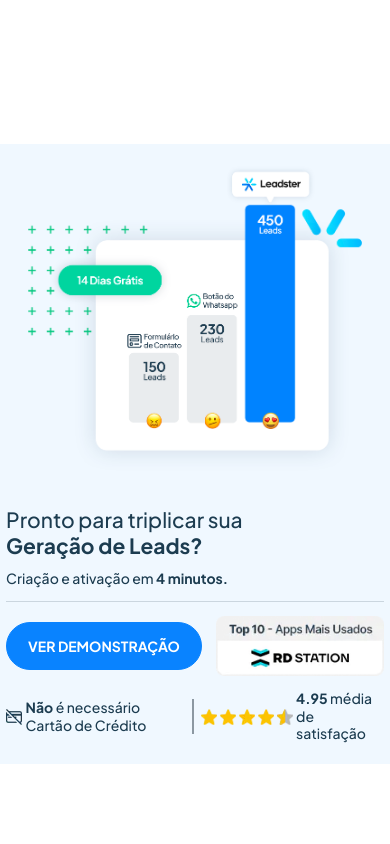
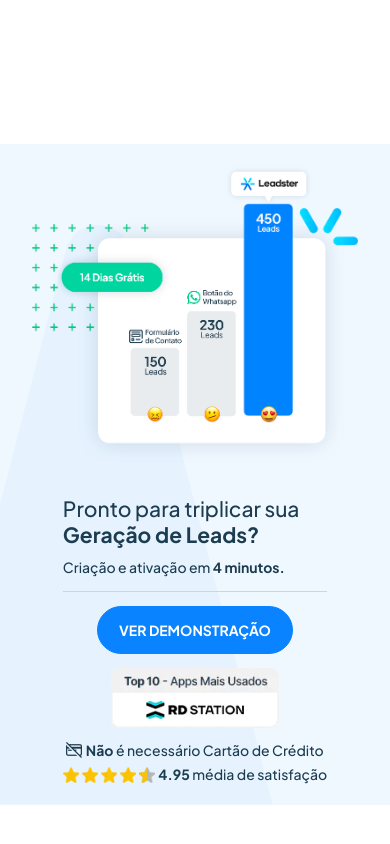
Before and after one commit to thetunnes/technical-test-leadster, a Next.js app: page / in a window 390 px wide. Shown: the part 1049-1893 px from the top of the page. Built offline with nearby package versions, Linux system fonts and the light colour scheme.

Commit message:
Finish Component DemoLeads with Background style with mountain and responsive

```diff
--- a/package.json
+++ b/package.json
@@ -14,6 +14,7 @@
     "@types/react-dom": "18.2.6",
     "eslint": "8.43.0",
     "eslint-config-next": "13.4.7",
+    "json-server": "^0.17.3",
     "next": "13.4.7",
     "react": "18.2.0",
     "react-dom": "18.2.0",
--- a/src/components/Button.tsx
+++ b/src/components/Button.tsx
@@ -11,6 +11,11 @@ const ButtonStyled = styled.button<ButtonStyledProps>`
   display: flex;
   align-items: center;
   justify-content: center;
+  cursor: pointer;
+
+  &:disabled {
+    cursor: default;
+  }
 
   ${(props) =>
     props.smallText
--- a/src/components/DemoLeads/index.tsx
+++ b/src/components/DemoLeads/index.tsx
@@ -6,7 +6,9 @@ import {
   BannerImg,
   BoxFooter,
   DemoLeadsContainer,
+  Mountain,
   NavDemoLead,
+  WrapperDemoLeads,
 } from './styles'
 import SeloRDStation from '@/assets/selo_RD.png'
 import ComparativoCTA from '@/assets/comparativo_img_CTA.png'
@@ -16,8 +18,14 @@ import NoCard from '@/assets/no-card-dark.webp'
 export function DemoLeads() {
   return (
     <DemoLeadsContainer>
+      <Mountain>
+        <div className="polygon" />
+        <div className="circle" />
+      </Mountain>
+
+      <WrapperDemoLeads>
         <BannerImg>
-        <Image src={ComparativoCTA} alt="" height={600} />
+          <Image src={ComparativoCTA} alt="" height={400} />
         </BannerImg>
 
         <ActionDemoLeadsWithUs>
@@ -29,7 +37,7 @@ export function DemoLeads() {
             Criação e ativação em <strong>4 minutos.</strong>
           </p>
 
-        <NavDemoLead>
+          <NavDemoLead as="nav">
             <Button active smallText={false}>
               <TextBold as="span">ver demonstração</TextBold>
             </Button>
@@ -38,7 +46,7 @@ export function DemoLeads() {
           </NavDemoLead>
 
           <footer>
-          <BoxFooter>
+            <BoxFooter as="section">
               <Image src={NoCard} alt="" />
               <p>
                 <strong>Não</strong> é necessário Cartão de Crédito
@@ -52,6 +60,7 @@ export function DemoLeads() {
             </BoxFooter>
           </footer>
         </ActionDemoLeadsWithUs>
+      </WrapperDemoLeads>
     </DemoLeadsContainer>
   )
 }
--- a/src/components/DemoLeads/styles.ts
+++ b/src/components/DemoLeads/styles.ts
@@ -1,25 +1,84 @@
 import styled from 'styled-components'
 
 export const DemoLeadsContainer = styled.section`
+  position: relative;
   background: ${(props) => props.theme.colors.blue[100]};
+  padding: 1.5rem 1rem;
+`
+
+export const Mountain = styled.div`
+  position: absolute;
+  left: -20%;
+  bottom: 0;
+  width: 60%;
+  height: 100%;
+  z-index: 3;
+  .polygon {
+    width: 100%;
+    height: 100%;
+    position: absolute;
+    background: ${(props) => props.theme.colors.blue[200]};
+    clip-path: polygon(
+      0% 100%,
+      calc(50% - 30px) 15%,
+      calc(50% + 30px) 15%,
+      100% 100%,
+      0% 100%
+    );
+    z-index: 4;
+  }
+
+  .circle {
+    position: absolute;
+    top: 10%;
+    left: 50%;
+    transform: translate(-50%, 20%);
+
+    @media screen and (max-width: 1120px) {
+      transform: translate(-50%, 10%);
+    }
+    background-color: ${(props) => props.theme.colors.blue[200]};
+    width: 60px;
+    height: 50px;
+    border-radius: 50% 50% 0 0;
+    z-index: 5;
+  }
+
+  @media screen and (max-width: 700px) {
+    width: 90%;
+
+    .circle {
+      transform: translate(-50%, 30%);
+    }
+  }
+`
+
+export const WrapperDemoLeads = styled.div`
   display: flex;
   align-items: center;
-  justify-content: center;
   gap: 2rem;
-  padding: 1.5rem 2rem;
+  position: relative;
+  z-index: 10;
 
-  @media screen and (max-width: 768px) {
+  @media screen and (max-width: 700px) {
     flex-direction: column;
   }
 `
 
 export const BannerImg = styled.div`
   flex: 1;
+  display: flex;
+  align-items: center;
+  justify-content: center;
 
   img {
-    width: 100%;
+    width: 90%;
     height: auto;
     object-fit: contain;
+  }
+
+  @media screen and (max-width: 768px) {
+    max-width: 512px;
   }
 `
 
@@ -55,9 +114,15 @@ export const ActionDemoLeadsWithUs = styled.div`
     align-items: center;
     gap: 0.5rem;
 
-    > section:first-child {
-      border-right: 2px solid ${(props) => props.theme.colors.gray[500]};
-      padding-right: 0.5rem;
+    @media screen and (max-width: 460px) {
+      flex-direction: column;
+    }
+
+    @media screen and (min-width: 460px) {
+      > section:first-child {
+        border-right: 2px solid ${(props) => props.theme.colors.gray[500]};
+        padding-right: 0.5rem;
+      }
     }
   }
 `
@@ -67,6 +132,9 @@ export const NavDemoLead = styled.nav`
   align-items: center;
   gap: 1rem;
   padding: 0.5rem 0;
+  @media screen and (max-width: 460px) {
+    flex-direction: column;
+  }
 `
 
 export const BoxFooter = styled.section`
```
Also changed, not shown: 1 other file (tests, documents, lock files or other folders). Lines whose indentation alone changed are shown as unchanged.
